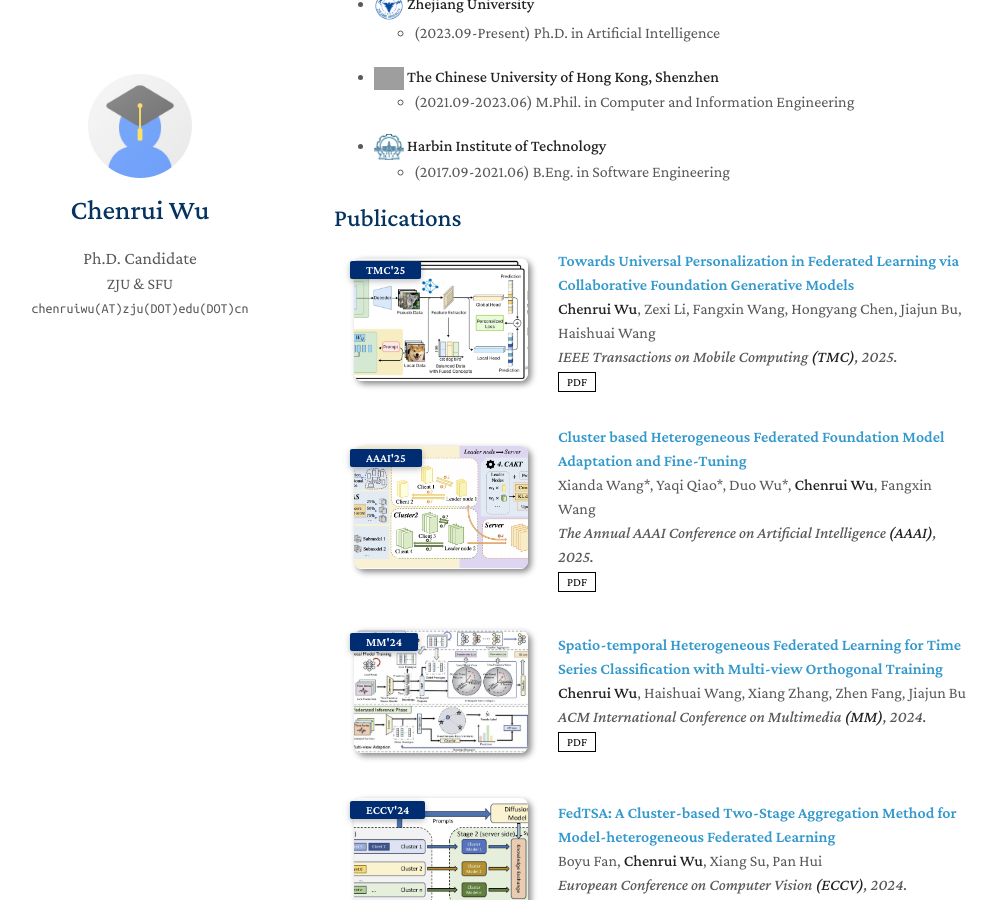
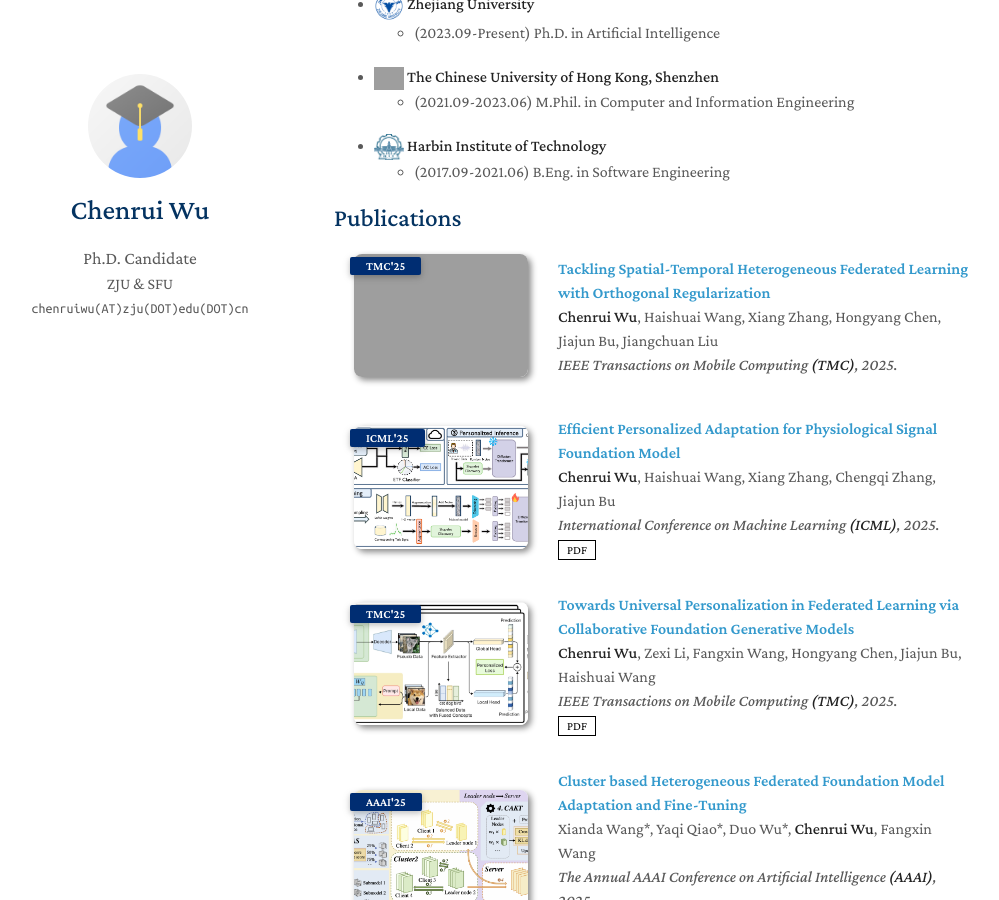
Before and after one commit to wuchenrui/wuchenrui.github.io, a Jekyll site: the page built from index.md, in a window 1280 px wide and 900 px high, scrolled down 461 px. Shown: the whole window, without its empty margins (136-1135 px from the left). Built offline with Jekyll 4.4.1, drawn with Linux system fonts in a browser that asks for light colours; a style sheet for code colours, icons or effects is not loaded; our own code applies the rules of GitHub Pages for plain Markdown files; grey boxes are pictures that could not be loaded.

Commit message:
Update publications.yml

```diff
--- a/_data/publications.yml
+++ b/_data/publications.yml
@@ -1,11 +1,19 @@
 main:
-  # - title: "Efficient Personalized Adaptation for Physiological Signal Foundation Model"
-  #   authors: <strong>Chenrui Wu</strong>, Haishuai Wang, Xiang Zhang, Chengqi Zhang, Jiajun Bu
-  #   conference_short: ICML'25
-  #   conference: International Conference on Machine Learning <strong>(ICML)</strong>, 2025.
-  #   # pdf:
-  #   # bibtex:
-  #   image: ./assets/img/publications/icml25.png
+  - title: "Tackling Spatial-Temporal Heterogeneous Federated Learning with Orthogonal Regularization"
+    authors: <strong>Chenrui Wu</strong>, Haishuai Wang, Xiang Zhang, Hongyang Chen, Jiajun Bu, Jiangchuan Liu
+    conference_short: TMC'25
+    conference: IEEE Transactions on Mobile Computing <strong>(TMC)</strong>, 2025.
+    #pdf:
+    # bibtex:
+    image: ./assets/img/publications/tmc25-2.jpeg
+
+  - title: "Efficient Personalized Adaptation for Physiological Signal Foundation Model"
+    authors: <strong>Chenrui Wu</strong>, Haishuai Wang, Xiang Zhang, Chengqi Zhang, Jiajun Bu
+    conference_short: ICML'25
+    conference: International Conference on Machine Learning <strong>(ICML)</strong>, 2025.
+    pdf: https://proceedings.mlr.press/v267/wu25ah.html
+    # bibtex:
+    image: ./assets/img/publications/icml25.png
 
   - title: "Towards Universal Personalization in Federated Learning via Collaborative Foundation Generative Models"
     authors: <strong>Chenrui Wu</strong>, Zexi Li, Fangxin Wang, Hongyang Chen, Jiajun Bu, Haishuai Wang
```
